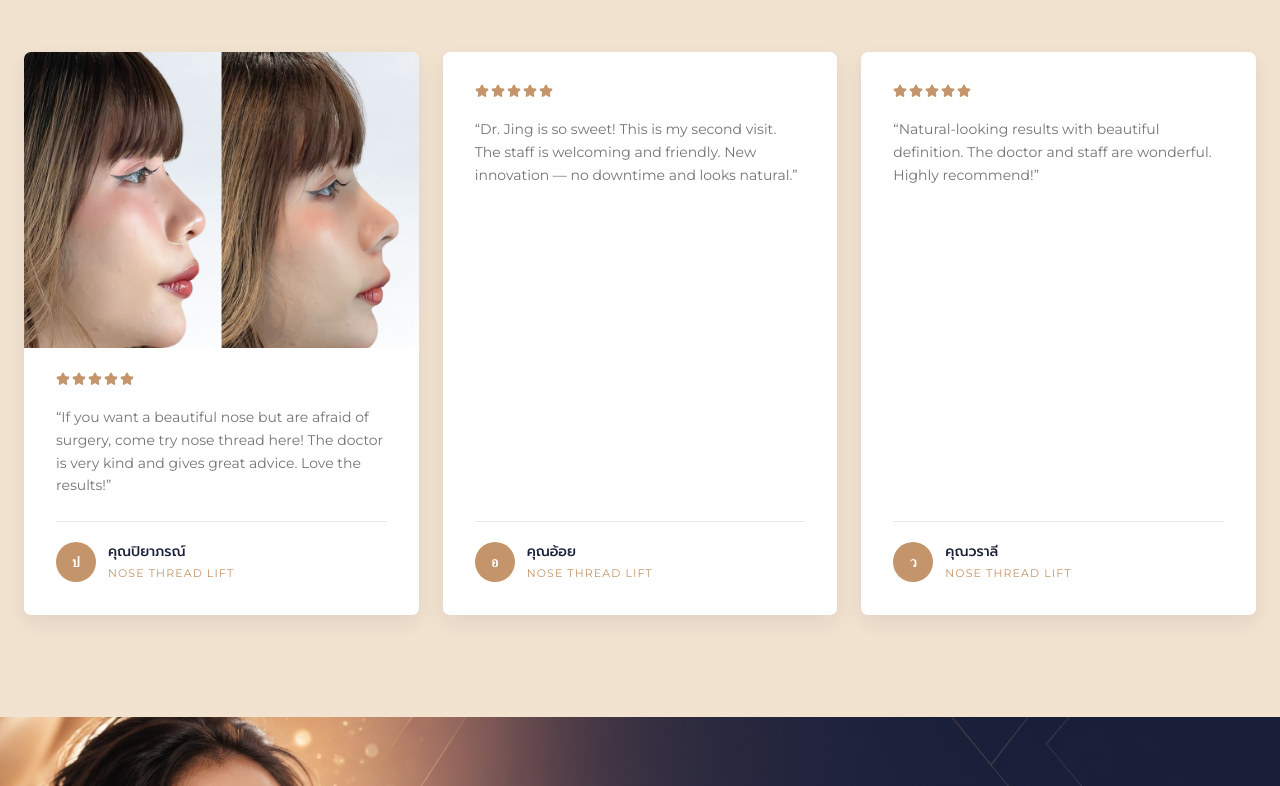
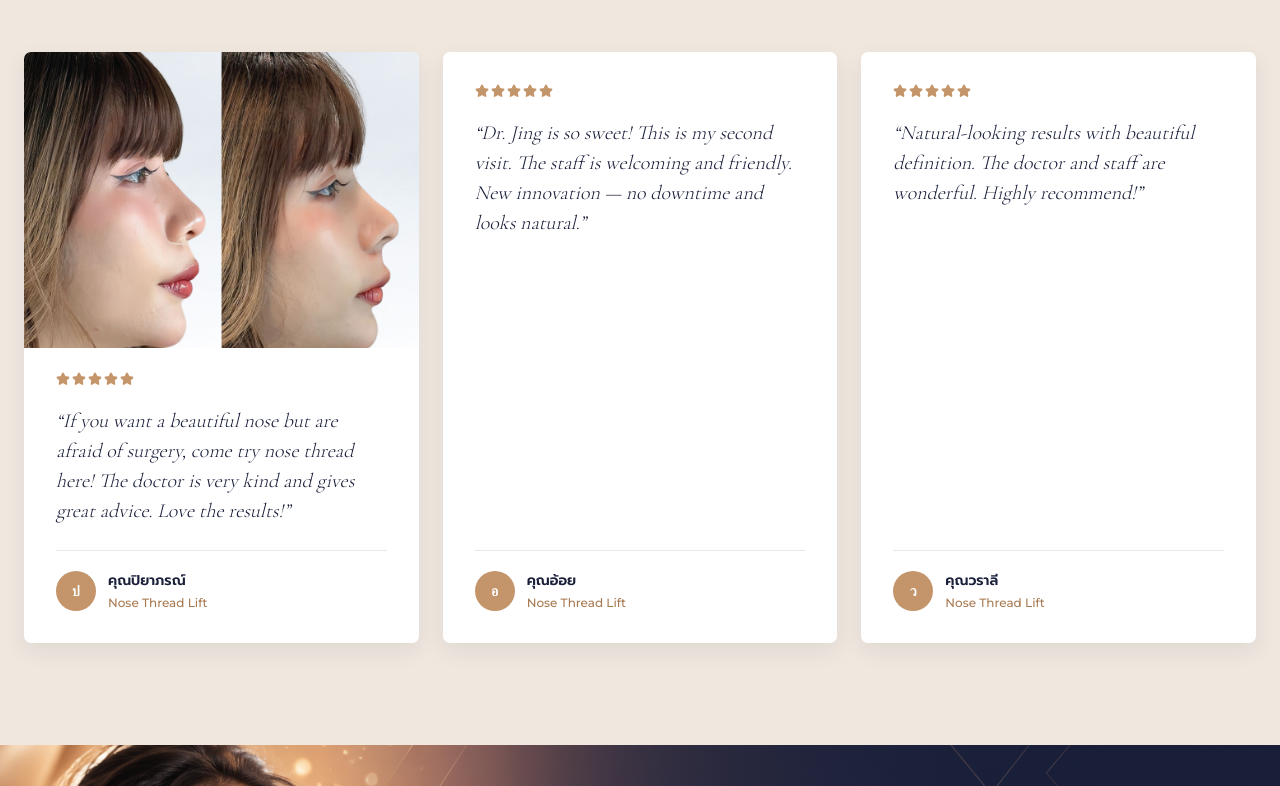
Before and after one commit to papinwit-l/nyc-clinic-revise, a Next.js app: page /en in a window 1280 px wide. Shown: the part 6554-7340 px from the top of the page. Built offline with nearby package versions, Linux system fonts and the light colour scheme; a web font is replaced by a local one.

Commit message:
tone down review section bg + adjust typo

```diff
--- a/src/components/home/Testimonials.tsx
+++ b/src/components/home/Testimonials.tsx
@@ -10,11 +10,18 @@ type Props = {
 
 export default function Testimonials({ locale, data }: Props) {
   const isTH = locale === "th";
+  // The guide's Pull Quote role: Cormorant Garamond Light Italic (EN) /
+  // Mitr Light (TH — no italic in Thai, so weight and leading carry it).
+  const quoteFont = isTH ? "var(--font-thai-serif)" : "var(--font-accent)";
+  const bodyFont = isTH ? "var(--font-thai-body)" : "var(--font-body)";
 
   return (
     <section
       className="py-[var(--section-py)]"
-      style={{ backgroundColor: "var(--color-accent-pale)" }}
+      // surface-dim, not accent-pale: a full-bleed section in the rose-gold
+      // family spent most of the 10% accent budget in one place. Rose-gold now
+      // reads where the guide wants it — stars, treatment labels, CTAs.
+      style={{ backgroundColor: "var(--color-surface-dim)" }}
     >
       <div className="max-w-[var(--container-max)] mx-auto px-6">
         <SectionHeader section="testimonials" className="mb-12" />
@@ -52,11 +59,15 @@ export default function Testimonials({ locale, data }: Props) {
 
                 {/* Quote — font follows text language */}
                 <blockquote
-                  className="text-[var(--color-text-muted)] text-sm leading-relaxed mt-5 flex-1"
+                  className={`text-[var(--color-primary)] mt-5 flex-1 ${
+                    isTH
+                      ? "text-[1.05rem] leading-[1.85]"
+                      : "text-[1.25rem] leading-[1.5]"
+                  }`}
                   style={{
-                    fontFamily: isTH
-                      ? "var(--font-thai-body)"
-                      : "var(--font-body)",
+                    fontFamily: quoteFont,
+                    fontStyle: isTH ? "normal" : "italic",
+                    fontWeight: 300,
                   }}
                 >
                   &ldquo;{quote}&rdquo;
@@ -78,21 +89,24 @@ export default function Testimonials({ locale, data }: Props) {
                       className="w-10 h-10 rounded-full shrink-0 flex items-center justify-center text-sm font-semibold text-white"
                       style={{ backgroundColor: "var(--color-accent)" }}
                     >
-                      {name.replace(/^คุณ/, "").charAt(0)}
+                      {name.replace(/^(คุณ|นางสาว|นาง|นาย)\s*/, "").charAt(0)}
                     </span>
                   )}
                   <div>
                     {/* Name — always Thai font (names are Thai) */}
                     <p
-                      className="text-[var(--color-primary)] text-sm font-medium"
-                      style={{ fontFamily: "var(--font-thai-body)" }}
+                      className="text-[var(--color-primary)] text-sm"
+                      style={{
+                        fontFamily: "var(--font-thai-body)",
+                        fontWeight: 600,
+                      }}
                     >
                       {name}
                     </p>
                     {/* Treatment — always English */}
                     <p
-                      className="text-[11px] tracking-[0.1em] uppercase text-[var(--color-accent)] mt-0.5"
-                      style={{ fontFamily: "var(--font-body)" }}
+                      className="text-xs text-[var(--color-accent-dark)] mt-1"
+                      style={{ fontFamily: bodyFont, fontWeight: 500 }}
                     >
                       {treatment}
                     </p>
```
